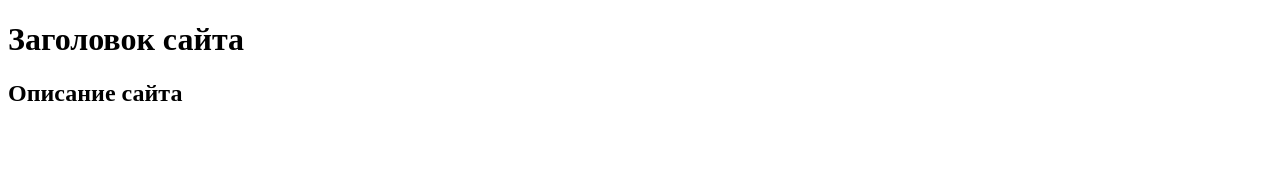
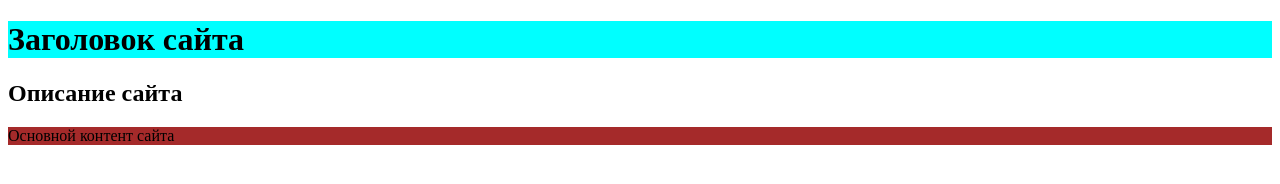
Before and after one commit to Grigory-LV/GIT-Urban-Homework-28.09.2024, a plain HTML site: page index.html in a window 1280 px wide. Drawn offline with Linux system fonts and the light colour scheme.

Commit message:
Создан основной блок сайта и подключены стили

```diff
--- a/index.html
+++ b/index.html
@@ -3,6 +3,7 @@
 <head>
     <meta charset="UTF-8">
     <meta name="viewport" content="width=device-width, initial-scale=1.0">
+    <link rel="stylesheet" href="./style.css">
     <title>Document</title>
 </head>
 <body>
@@ -10,5 +11,8 @@
         <h1>Заголовок сайта</h1>
     </header>
     <div><h2>Описание сайта</h2></div>
+    <main>
+        Основной контент сайта
+    </main>
 </body>
 </html>
--- a/style.css
+++ b/style.css
@@ -1,3 +1,6 @@
 header {
     background-color: aqua;
 }
+main {
+    background-color: brown;
+}
```
